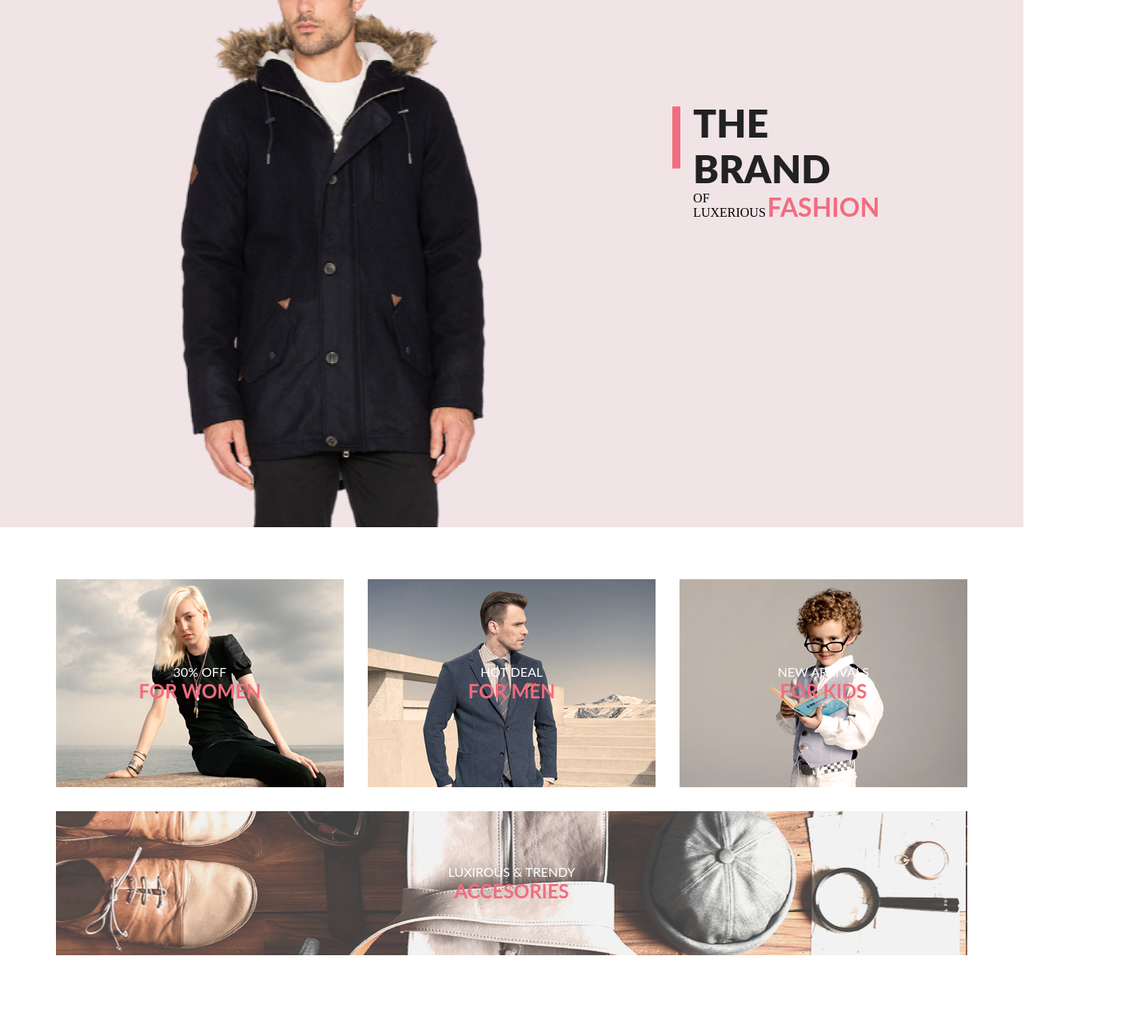
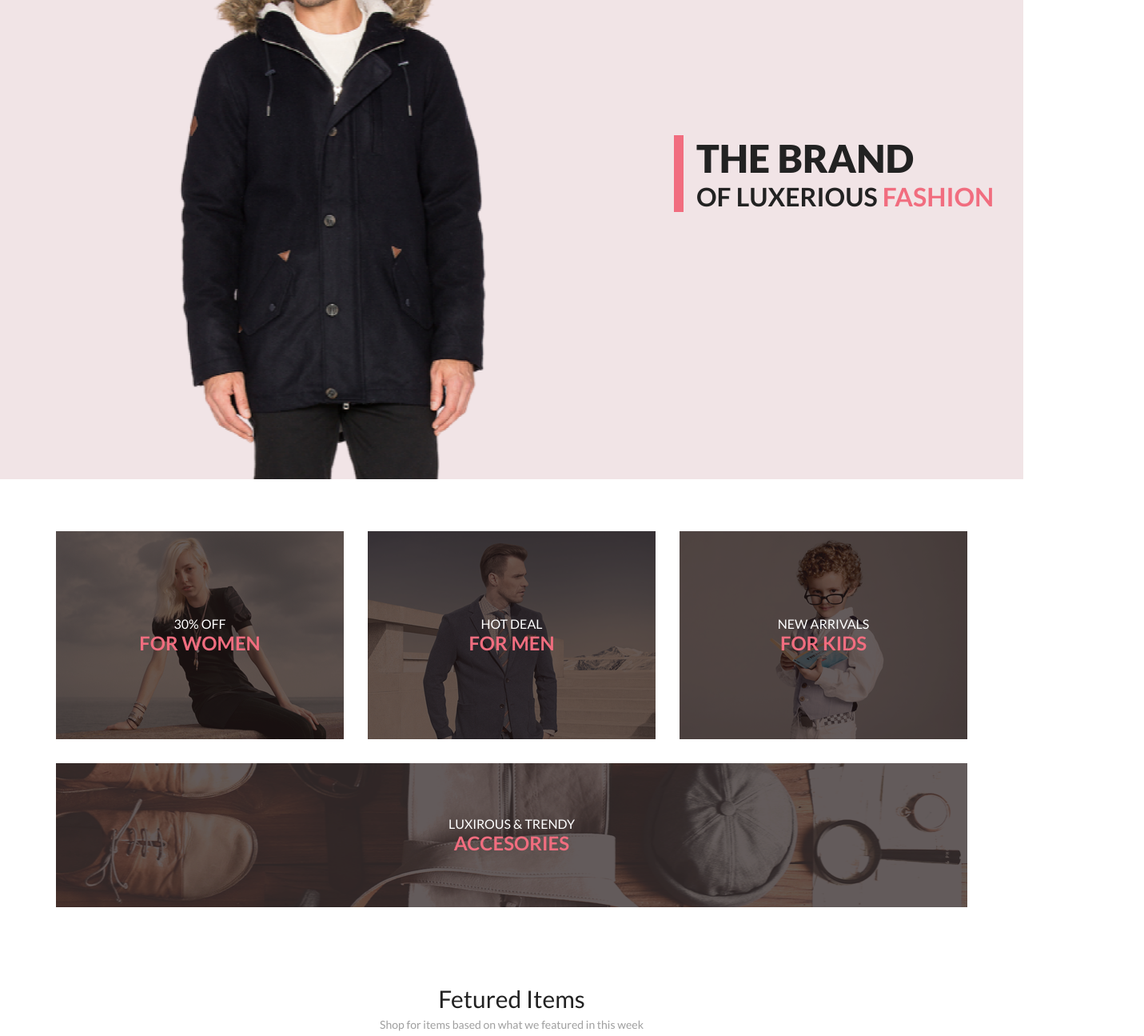
Before and after one commit to learningongb/html_css, a plain HTML site: page site3/index.html in a window 1280 px wide. Shown: the part 240-1535 px from the top of the page at 80% size, 1431 px wide, since content can reach past the window. Drawn offline with Linux system fonts and the light colour scheme.

Commit message:
Доработал site3 по результатам семинара

```diff
--- a/site3/index.html
+++ b/site3/index.html
@@ -11,7 +11,7 @@
 <body>
     <div class="header center">
         <div class="header_logo">
-            <a href=""></a><img src="./img/Group 2.png" width="44px" height="38px" alt=""></a>
+            <a href=""><img src="./img/Group 2.png" width="44px" height="38px" alt=""></a>
             <a href=""><svg width="26" height="27" viewBox="0 0 26 27" fill="none" xmlns="http://www.w3.org/2000/svg">
                     <path
                         d="M18.0589 17.6251C19.6705 15.865 20.6275 13.6039 20.769 11.2216C20.9106 8.83932 20.2281 6.48088 18.8362 4.54232C17.4443 2.60377 15.4278 1.20318 13.1252 0.575765C10.8227 -0.0516554 8.37437 0.132305 6.19143 1.09675C4.0085 2.0612 2.22389 3.74739 1.1373 5.87217C0.0507149 7.99695 -0.271678 10.4309 0.224264 12.7653C0.720206 15.0997 2.00428 17.1923 3.86085 18.6919C5.71741 20.1914 8.0334 21.0064 10.4199 21.0001C12.6723 21.0031 14.8638 20.2691 16.6599 18.9101L24.4079 26.7171C24.4934 26.8061 24.5958 26.8772 24.7091 26.9261C24.8225 26.9751 24.9444 27.0009 25.0679 27.0021C25.1916 27.0024 25.314 26.9773 25.4276 26.9283C25.5411 26.8793 25.6434 26.8074 25.7279 26.7171C25.9018 26.5362 25.999 26.295 25.999 26.0441C25.999 25.7931 25.9018 25.5519 25.7279 25.371L18.0589 17.6251ZM1.88589 10.5001C1.89873 8.81477 2.41021 7.17101 3.35586 5.776C4.30151 4.38098 5.63899 3.29715 7.1997 2.66114C8.76042 2.02513 10.4745 1.86542 12.1258 2.20213C13.7772 2.53884 15.2919 3.3569 16.479 4.55319C17.6661 5.74948 18.4725 7.27044 18.7965 8.92433C19.1204 10.5782 18.9475 12.291 18.2995 13.8468C17.6515 15.4026 16.5574 16.7316 15.1551 17.6665C13.7529 18.6014 12.1052 19.1002 10.4199 19.1C8.14843 19.0892 5.97409 18.1775 4.3741 16.5652C2.77412 14.9528 1.87924 12.7715 1.88589 10.5001Z"
@@ -37,39 +37,39 @@
 
     </div>
 
-    <div class="header_logo wide_center">
+    <div class="promo wide_center">
         <img src="./img/Layer_57-removebg-preview 1.png" width="800" height="764" alt="">
-        <div class="header_logo_textlogo">
-            <svg width="12" height="93" viewBox="0 0 12 93" fill="none" xmlns="http://www.w3.org/2000/svg">
-                <path d="M12 0.900879H0V92.9009H12V0.900879Z" fill="#F16D7F" />
-            </svg>
-            <div class="header_logo_textlogo_maingroup">
-                <p class="logo_text_the_brand">THE BRAND</p>
-                <div class="logo_text_of_luxurious_fashion">
-                    <p class="logo_text_of_luxurious_">OF LUXERIOUS</p>
-                    <p class="logo_text_fashion">FASHION</p>
-                </div>
-            </div>
-
+        <div class="promo_textlogo">
+            <h1 class="logo_text_the_brand">THE BRAND</h1>
+            <h2 class="logo_text_of_luxurious">OF LUXERIOUS <p class="logo_text_fashion">FASHION</p>
+            </h2>
         </div>
     </div>
 
     <div class="offer center">
-        <div class="offer_item1 offer_item">
-            <p class="offer_text1">30% OFF</p>
-            <p class="offer_text2">FOR WOMEN</p>
+        <div class="offer_item">
+            <img class="offer_item_img" src="./img/Layer 43.png" alt="">
+            <h4 class="offer_text1">30% OFF
+                <p class="offer_text2">FOR WOMEN</p>
+            </h4>
         </div>
-        <div class="offer_item2 offer_item">
-            <p class="offer_text1">HOT DEAL</p>
-            <p class="offer_text2">FOR MEN</p>
+        <div class="offer_item">
+            <img class="offer_item_img" src="./img/Rectangle 30.png" alt="">
+            <h4 class="offer_text1">HOT DEAL
+                <p class="offer_text2">FOR MEN</p>
+            </h4>
         </div>
-        <div class="offer_item3 offer_item">
-            <p class="offer_text1">NEW ARRIVALS</p>
-            <p class="offer_text2">FOR KIDS</p>
+        <div class="offer_item">
+            <img class="offer_item_img" src="./img/Rectangle 30(1).png" alt="">
+            <h4 class="offer_text1">NEW ARRIVALS
+                <p class="offer_text2">FOR KIDS</p>
+            </h4>
         </div>
-        <div class="offer_item4 offer_item">
-            <p class="offer_text1">LUXIROUS & TRENDY</p>
-            <p class="offer_text2">ACCESORIES</p>
+        <div class="offer_item offer_item_wide">
+            <img class="offer_item_img" src="./img/Rectangle 20.png" alt="">
+            <h4 class="offer_text1">LUXIROUS & TRENDY
+                <p class="offer_text2">ACCESORIES</p>
+            </h4>
         </div>
 
     </div>
@@ -134,12 +134,8 @@
                     <div class="product_price">$52.00</div>
                 </div>
             </div>
-
-
         </div>
-        <div class="products_button_bar">
-            <button class="browse_all_products">Browse All Product</button>
-        </div>
+        <button class="browse_all_products">Browse All Product</button>
     </div>
 </body>
 
--- a/site3/style.css
+++ b/site3/style.css
@@ -1,6 +1,10 @@
+@import url('https://fonts.googleapis.com/css2?family=Lato:wght@300;400;700;900&display=swap');
+
 * {
     margin: 0;
     padding: 0;
+    font-family: 'Lato', sans-serif;
+    font-style: normal;
 }
 
 .wide_center {
@@ -24,59 +28,46 @@
 
 .header_logo {
     display: flex;
-    gap: 41px;
+    gap: 43px;
     align-items: flex-end;
     justify-content: space-between;
 }
 
 .header_menu {
     display: flex;
-    gap: 35px;
+    gap: 33px;
     align-items: flex-end;
 }
 
-.header_logo_textlogo {
+.promo {
     display: flex;
-    gap: 16px;
-    padding-right: 331px;
-    padding-top: 290px;
-    padding-bottom: 381px;
+    align-items: center;
+    gap: 43px;
 }
 
-.header_logo_textlogo_maingroup {
-    display: flex;
-    flex-direction: column;
-}
-
-.logo_text_of_luxurious_fashion {
-    display: flex;
+.promo_textlogo {
+    border-left: 12px solid #F16D7F;
+    padding-left: 16px;
 }
 
 .logo_text_the_brand {
     color: #222;
-    font-family: Lato;
     font-size: 48px;
-    font-style: normal;
     font-weight: 900;
     line-height: normal;
 }
 
 .logo_text_of_luxurious {
     color: #222;
-    font-family: Lato;
     font-size: 32px;
-    font-style: normal;
     font-weight: 700;
     line-height: normal;
+    display: flex;
+    gap: 6px;
 }
 
 .logo_text_fashion {
     color: #F16D7F;
-    font-family: Lato;
-    font-size: 32px;
-    font-style: normal;
-    font-weight: 700;
-    line-height: normal;
 }
 
 .offer_item {
@@ -84,60 +75,41 @@
     flex-direction: column;
     justify-content: center;
     align-items: center;
+    position: relative;
+    background: rgba(33, 22, 22, 0.7);
+}
+
+.offer_item_wide {
+    grid-column: 1/4;
+}
+
+.offer_item_img {
+    width: 100%;
+    object-fit: cover;
+    position: relative;
+    z-index: -1;
 }
 
 .offer {
-    display: flex;
-    flex-wrap: wrap;
+    display: grid;
+    grid-template-columns: repeat(3, 1fr);
+    grid-template-rows: 260px 180px;
     gap: 30px;
     padding-top: 65px;
-}
-
-.offer_item1 {
-    width: 360px;
-    height: 260;
-    background: url("./img/Layer 43.png"), lightgray 0px -23px / 101.944% 143.077% no-repeat;
-    width: 360px;
-    height: 260px;
-    flex-shrink: 0;
-}
-
-.offer_item2 {
-    width: 360px;
-    height: 260px;
-    flex-shrink: 0;
-    background: url("./img/Rectangle 30.png"), lightgray 50% / cover no-repeat;
-}
-
-.offer_item3 {
-    width: 360px;
-    height: 260px;
-    flex-shrink: 0;
-    background: url("./img/Rectangle 30(1).png"), lightgray 50% / cover no-repeat;
-}
-
-.offer_item4 {
-    width: 1140px;
-    height: 180px;
-    flex-shrink: 0;
-    background: url("./img/Rectangle 20.png"), lightgray 50% / cover no-repeat;
 }
 
 .offer_text1 {
     color: #FFF;
     text-align: center;
-    font-family: Lato;
     font-size: 16px;
-    font-style: normal;
     font-weight: 400;
     line-height: normal;
+    position: absolute;
 }
 
 .offer_text2 {
     color: #F16D7F;
-    font-family: Lato;
     font-size: 24px;
-    font-style: normal;
     font-weight: 700;
     line-height: normal;
 }
@@ -156,30 +128,28 @@
 
 .products_text1 {
     color: #222;
-    font-family: Lato;
     font-size: 30px;
-    font-style: normal;
     font-weight: 400;
     line-height: normal;
 }
 
 .products_text2 {
     color: #9F9F9F;
-    font-family: Lato;
     font-size: 14px;
-    font-style: normal;
     font-weight: 400;
     line-height: normal;
 }
 
 .products_grid {
     display: grid;
-    grid-template-columns: 1fr 1fr 1fr;
+    grid-template-columns: repeat(auto-fit, 360px);
     gap: 30px;
 }
 
 .product_item {
     background-color: #F8F8F8;
+    display: flex;
+    flex-direction: column;
 }
 
 .product_img {
@@ -189,14 +159,12 @@
 }
 
 .product_text {
-    padding: 24px 16px;
+    padding: 23px 29px 20px 17px;
 }
 
 .product_title {
     color: #000;
-    font-family: Lato;
     font-size: 13px;
-    font-style: normal;
     font-weight: 400;
     line-height: normal;
 }
@@ -205,40 +173,26 @@
     padding-top: 16px;
     padding-bottom: 16px;
     color: #5D5D5D;
-    font-family: Lato;
     font-size: 14px;
-    font-style: normal;
     font-weight: 300;
     line-height: normal;
 }
 
 .product_price {
     color: #F16D7F;
-    font-family: Lato;
     font-size: 16px;
-    font-style: normal;
     font-weight: 400;
     line-height: normal;
 }
 
 .browse_all_products {
     color: #F26376;
-    font-family: Lato;
     font-size: 16px;
-    font-style: normal;
     font-weight: 400;
     line-height: normal;
-    width: 212px;
-    height: 48px;
-    flex-shrink: 0;
-    border-color: #FF6A6A;
-    display: flex;
-    justify-content: center;
-    align-items: center;
+    border: solid 1px #FF6A6A;
+    display: block;
+    margin: 48px auto 65px auto;
+    padding: 14px 39px;
+    background: #fff;
 }
-
-.products_button_bar {
-    display: flex;
-    justify-content: center;
-    margin-top: 48px;
-}
```
